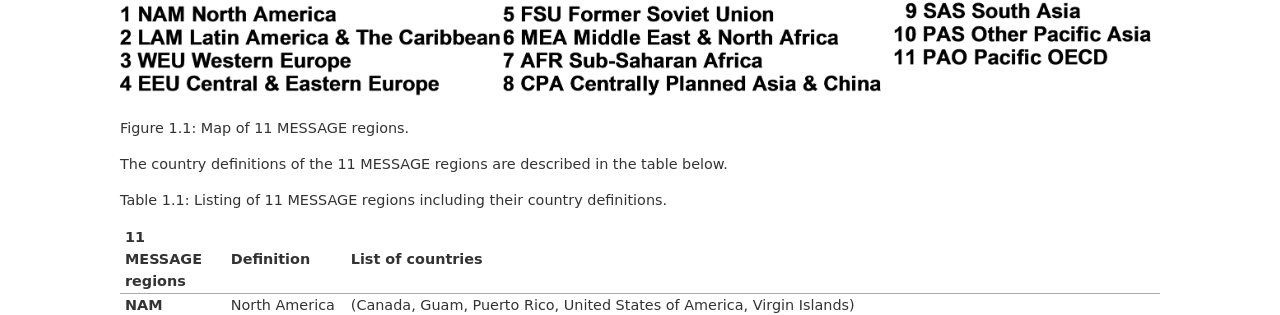
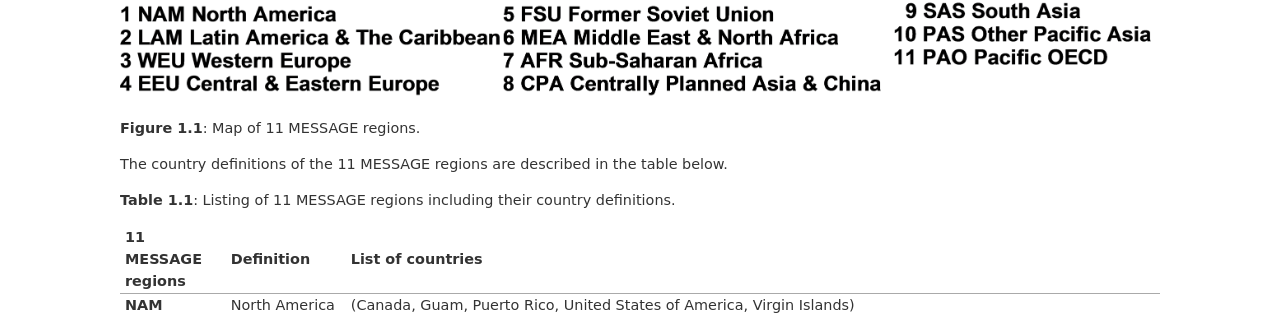
Before and after one commit to yiyi1991/message-ix-models, a Sphinx documentation site: the page built from doc/global/source/message_globiom/overview/spatial.rst, in a window 1280 px wide. Shown: the part 786-1101 px from the top of the page. Built offline with Sphinx 7.4.7, drawn with Linux system fonts in a browser that asks for light colours.

```diff
--- a/doc/global/source/message_globiom/overview/spatial.rst
+++ b/doc/global/source/message_globiom/overview/spatial.rst
@@ -3,11 +3,11 @@ Spatial process
 MESSAGE has global coverage and divides the world into 11 regions (see Figure 1.1 below).
 
 .. image:: /_static/MESSAGE_regions.png
-Figure 1.1: Map of 11 MESSAGE regions.
+**Figure 1.1**: Map of 11 MESSAGE regions.
 
 The country definitions of the 11 MESSAGE regions are described in the table below.
 
-Table 1.1: Listing of 11 MESSAGE regions including their country definitions.
+**Table 1.1**: Listing of 11 MESSAGE regions including their country definitions.
 
 +------------------------+-----------------------------------+--------------------------------------------------------------------------------------------------------------------------------------------------------------------------------------------------------------------------------------------------------------------------------------------------------------------------------------------------------------------------------------------------------------------------------------------------------------------------------------------------------------------------------------------------------------------------------------+
 | 11 MESSAGE regions     | Definition                        | List of countries                                                                                                                                                                                                                                                                                                                                                                                                                                                                                                                                                                    |
```
